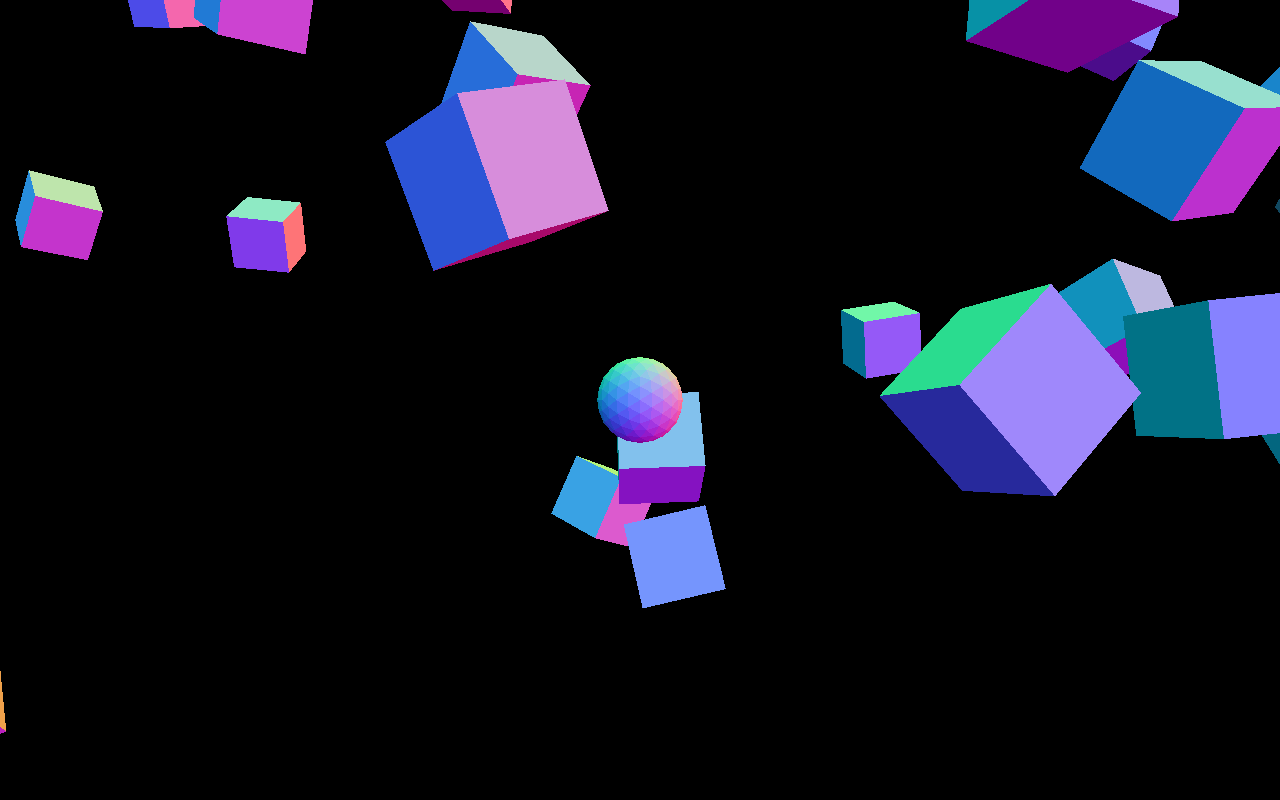
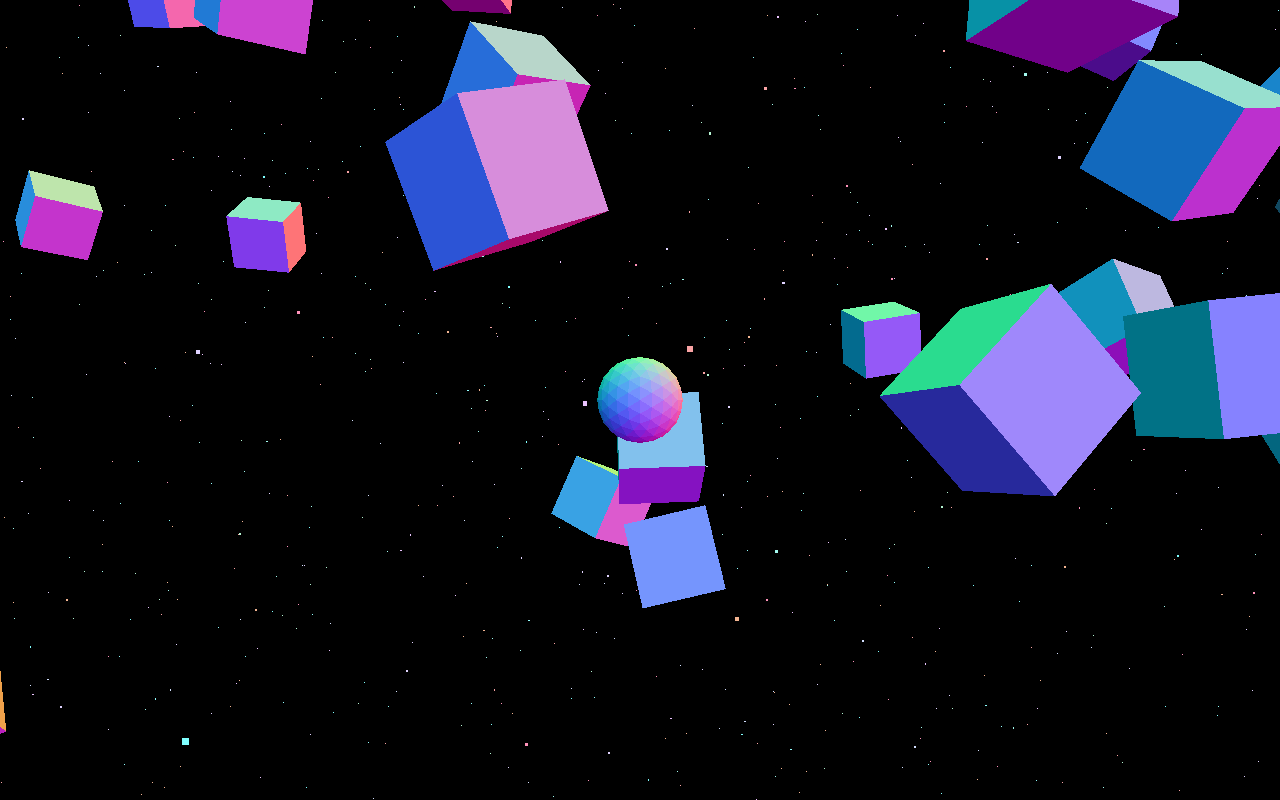
Before and after one commit to leapmotion/Leap-Three-Camera-Controls, a plain HTML site: page examples/SpringControls.html in a window 1280 px wide. Drawn offline with Linux system fonts and the light colour scheme; animation ran at ten frames a second.

Commit message:
updating the SpringControls, and fixing some typos

```diff
--- a/examples/SpringControls.html
+++ b/examples/SpringControls.html
@@ -47,6 +47,8 @@
         camera.position.z = 100;
         console.log( camera );
 
+
+
         /*
 
            Setting up controls
@@ -74,6 +76,11 @@
         controls.addHandMarker(     handMesh );
 
 
+        /*
+
+           Adding some cubes
+
+        */
         var material = new THREE.MeshNormalMaterial();
         var geometry = new THREE.BoxGeometry( 20 , 20 , 20 );
 
@@ -92,6 +99,41 @@
 
         }
 
+        /*
+
+           Creating particles to help give people reference points
+           when rotating
+
+        */
+
+        for( var i = 0; i < 10; i++ ){
+
+          var geometry = new THREE.Geometry();
+
+          for( var j = 0; j < 1000; j++ ){
+
+            var x = (Math.random() - .5 ) * 2000;
+            var y = (Math.random() - .5 ) * 2000;
+            var z = (Math.random() - .5 ) * 2000;
+            geometry.vertices.push( new THREE.Vector3( x , y , z ) );
+
+          }
+
+          var r = Math.abs( Math.sin( i ) ) * .5 + .5;
+          var g = Math.abs( Math.cos( i )) * .5 + .5;
+          var b = Math.abs( Math.tan( i+1 )) * .5 + .5;
+          var color = new THREE.Color( r , g , b );
+          var material = new THREE.ParticleSystemMaterial({
+              size: 2,
+              color: color
+
+          });
+
+          var particleSystem = new THREE.ParticleSystem( geometry , material );
+
+          scene.add( particleSystem );
+        }
+
         container = document.getElementById( 'container' );
         renderer = new THREE.WebGLRenderer();
         renderer.setSize( window.innerWidth, window.innerHeight );
@@ -105,6 +147,8 @@
 
       function animate(){
 
+
+        // Don't forget to update your controls!
         controls.update();
         renderer.render( scene , camera );
 
```
Also changed, not shown: index.html (+1 -1 lines).
